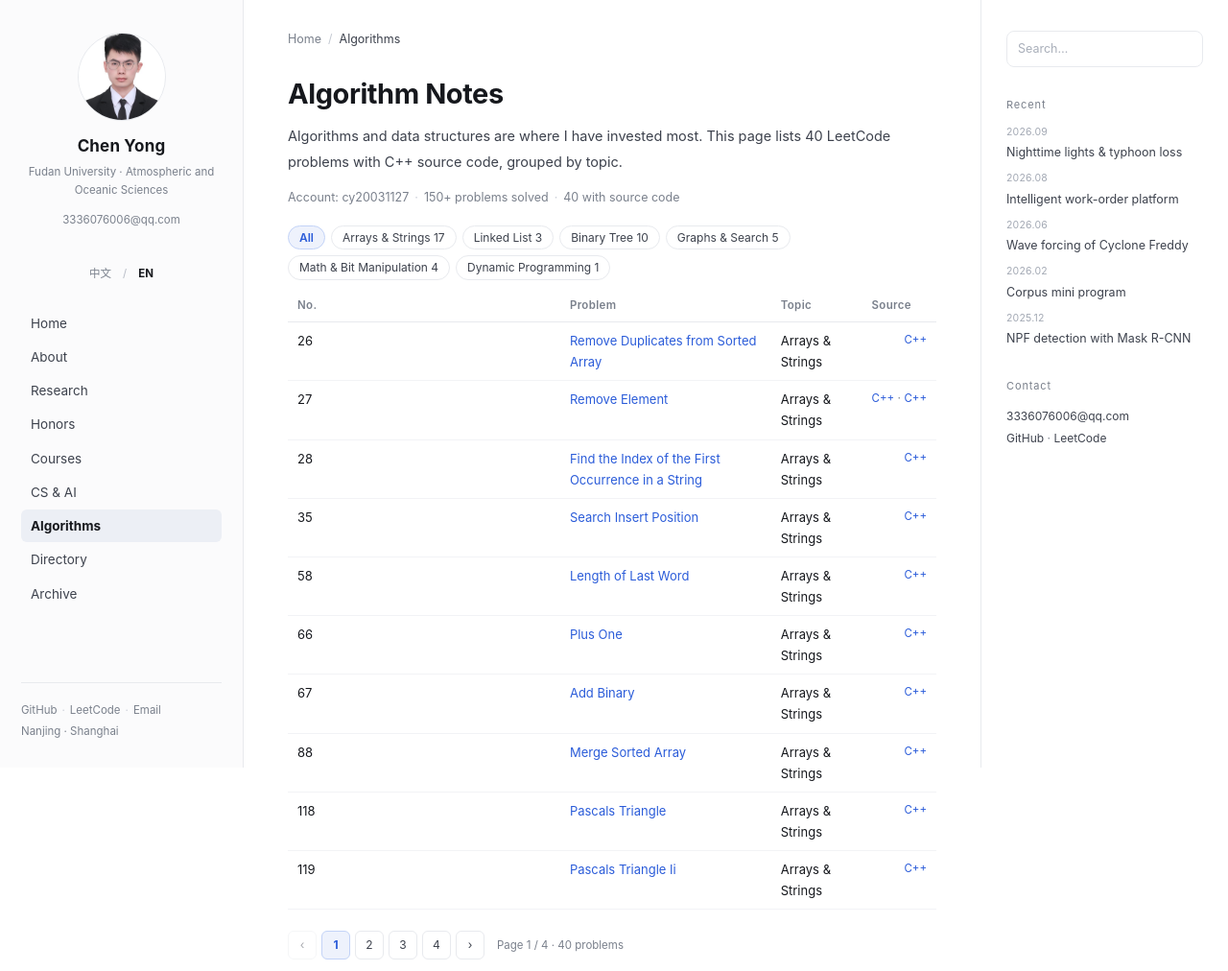
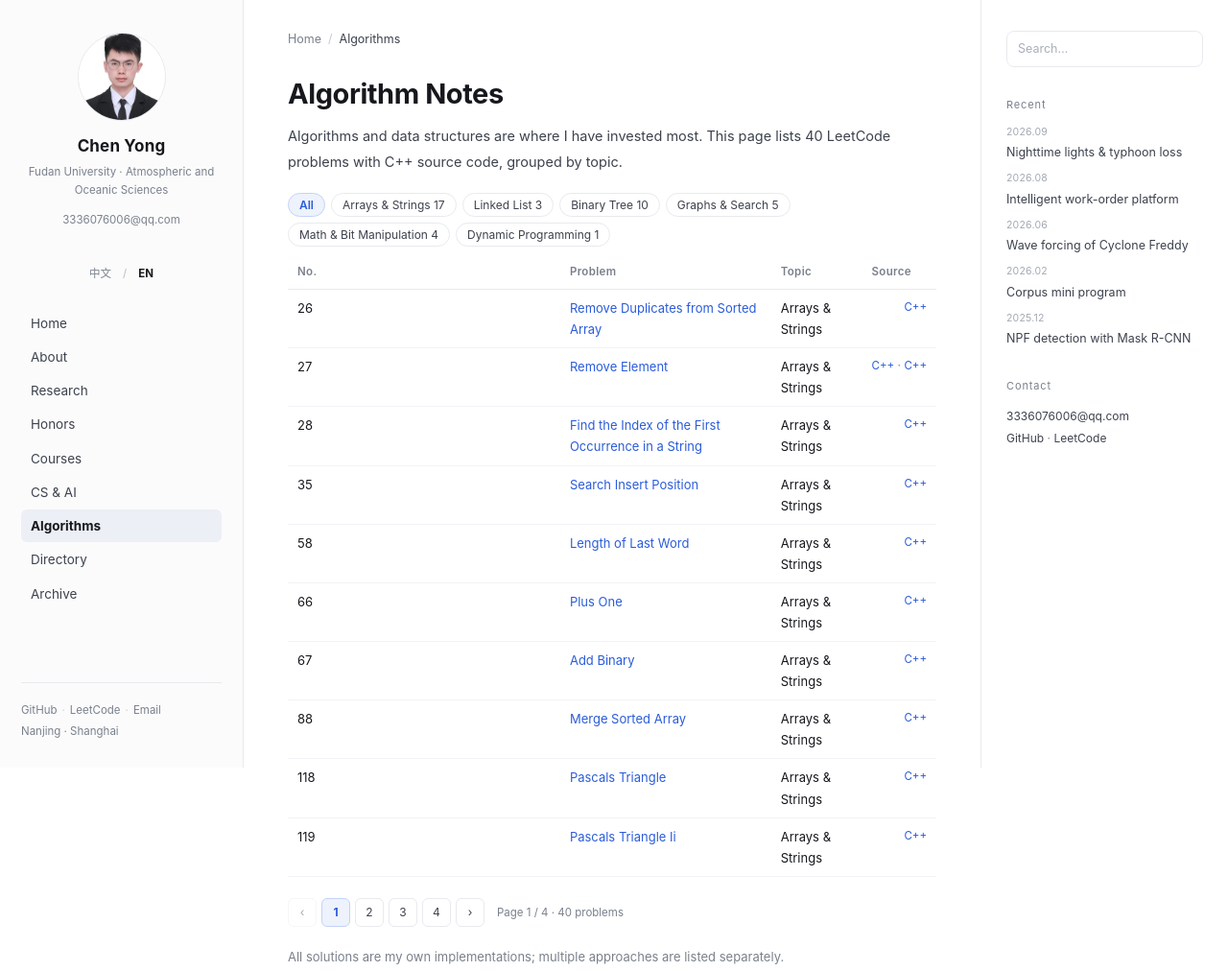
Before and after one commit to CY18270852013/CY18270852013.github.io, a plain HTML site: page leetcode.html in a window 1280 px wide. Shown: the top 1012 px of the page at 96% size. Drawn offline with Linux system fonts and the light colour scheme.

Commit message:
Remove LeetCode account summary line

```diff
--- a/leetcode.html
+++ b/leetcode.html
@@ -36,7 +36,6 @@
 <nav class="crumb"><a href="index.html"><span class="lang-zh">首页</span><span class="lang-en">Home</span></a><span class="sep">/</span><span class="here"><span class="lang-zh">算法题解</span><span class="lang-en">Algorithms</span></span></nav>
 <h1><span class="lang-zh">算法题解</span><span class="lang-en">Algorithm Notes</span></h1>
 <p class="lede"><span class="lang-zh">算法与数据结构是我投入最集中的一块。这里按主题整理 40 道已整理源码的 LeetCode 题目，题目链接指向 LeetCode 原题，源码可直接下载。</span><span class="lang-en">Algorithms and data structures are where I have invested most. This page lists 40 LeetCode problems with C++ source code, grouped by topic.</span></p>
-<p class="page-meta"><span class="lang-zh">账号 cy20031127</span><span class="lang-en">Account: cy20031127</span><span class="sep">·</span><span class="lang-zh">累计完成 150+ 题</span><span class="lang-en">150+ problems solved</span><span class="sep">·</span><span class="lang-zh">下表 40 题附源码</span><span class="lang-en">40 with source code</span></p>
 <div class="filters" id="lcFilters"><button class="chip" type="button" data-topic="all" aria-pressed="true"><span class="lang-zh">全部</span><span class="lang-en">All</span></button><button class="chip" type="button" data-topic="数组与字符串" aria-pressed="false"><span class="lang-zh">数组与字符串</span><span class="lang-en">Arrays & Strings</span> <span class="count">17</span></button><button class="chip" type="button" data-topic="链表" aria-pressed="false"><span class="lang-zh">链表</span><span class="lang-en">Linked List</span> <span class="count">3</span></button><button class="chip" type="button" data-topic="二叉树" aria-pressed="false"><span class="lang-zh">二叉树</span><span class="lang-en">Binary Tree</span> <span class="count">10</span></button><button class="chip" type="button" data-topic="图与搜索" aria-pressed="false"><span class="lang-zh">图与搜索</span><span class="lang-en">Graphs & Search</span> <span class="count">5</span></button><button class="chip" type="button" data-topic="数学与位运算" aria-pressed="false"><span class="lang-zh">数学与位运算</span><span class="lang-en">Math & Bit Manipulation</span> <span class="count">4</span></button><button class="chip" type="button" data-topic="动态规划" aria-pressed="false"><span class="lang-zh">动态规划</span><span class="lang-en">Dynamic Programming</span> <span class="count">1</span></button></div>
 <div class="tablewrap"><table class="catalog" id="lcTable">
 <thead><tr><th><span class="lang-zh">题号</span><span class="lang-en">No.</span></th><th><span class="lang-zh">题目</span><span class="lang-en">Problem</span></th><th><span class="lang-zh">分类</span><span class="lang-en">Topic</span></th><th class="dl"><span class="lang-zh">源码</span><span class="lang-en">Source</span></th></tr></thead>
```
